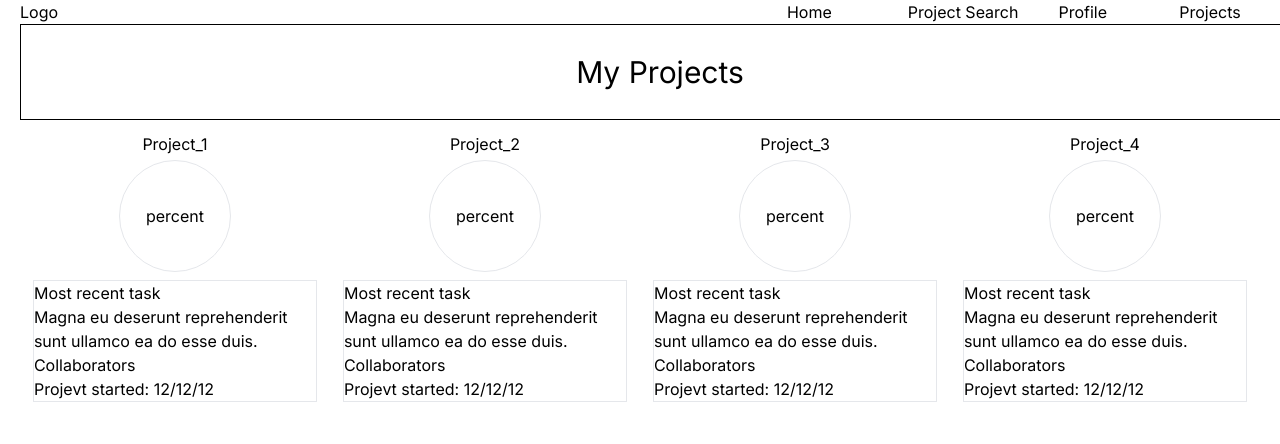
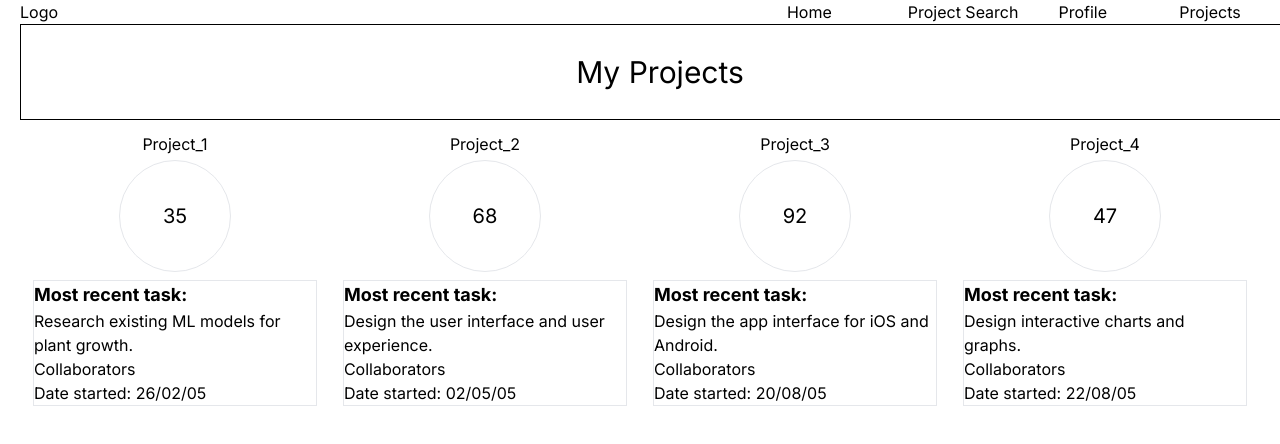
Before and after one commit to Bossm4n/project_planner, a Next.js app in the folder project-planner/: page /projects in a window 1280 px wide. Shown: the top 444 px of the page. Built offline with nearby package versions, Linux system fonts and the light colour scheme.

Commit message:
Fully linked the projects and projects data to individual project pages

```diff
--- a/project-planner/src/app/projects/[projectid]/page.tsx
+++ b/project-planner/src/app/projects/[projectid]/page.tsx
@@ -1,66 +1,19 @@
 import Navbar from "@/app/common_components/navbar";
 import React from "react";
+import exampleProjects from "../projects";
 
-interface Project {
-  title: string;
-  description: string;
-  tasks_remaining: string[];
-}
-
-interface ExampleProjects {
-  [projectName: string]: Project;
-}
-
-const exampleProjects: ExampleProjects = {
-  project1: {
-    title: "ML for strawberry growth",
-    description: "Use machine learning to optimize strawberry growth.",
-    tasks_remaining: [
-      "Research existing ML models for plant growth.",
-      "Collect data on strawberry growth conditions.",
-      "Train a machine learning model.",
-      "Implement the model in a controlled environment.",
-    ],
-  },
-  project2: {
-    title: "Web Application Development",
-    description: "Build a modern web application for project management.",
-    tasks_remaining: [
-      "Design the user interface and user experience.",
-      "Implement the frontend using React.",
-      "Develop the backend using Node.js and Express.",
-      "Integrate with a database for data storage.",
-    ],
-  },
-  project3: {
-    title: "Mobile App for Fitness Tracking",
-    description: "Create a mobile app to track and monitor fitness activities.",
-    tasks_remaining: [
-      "Design the app interface for iOS and Android.",
-      "Implement features for tracking workouts and nutrition.",
-      "Integrate with health data APIs for additional insights.",
-      "Test the app on various devices and platforms.",
-    ],
-  },
-  project4: {
-    title: "Data Visualization Dashboard",
-    description: "Develop a dashboard for visualizing data analytics.",
-    tasks_remaining: [
-      "Design interactive charts and graphs.",
-      "Implement data visualization components using D3.js.",
-      "Connect the dashboard to a data source.",
-      "Optimize performance for large datasets.",
-    ],
-  },
-};
 const Project = ({ params }: { params: { projectid: string } }) => {
-  console.log(exampleProjects[params.projectid]);
   return (
     <div>
       <Navbar />
-      <div>{exampleProjects[params.projectid].title}</div>
-      <div>{exampleProjects[params.projectid].description}</div>
-      <ul>
+      <div className="mt-3 text-2xl">
+        {exampleProjects[params.projectid].title}
+      </div>
+      <div className="mt-1">
+        {exampleProjects[params.projectid].description}
+      </div>
+      <ul className="mt-2">
+        <div className="text-lg">Tasks Remaing:</div>
         {exampleProjects[params.projectid].tasks_remaining.map((task) => {
           return <li>{task}</li>;
         })}
--- a/project-planner/src/app/projects/page.tsx
+++ b/project-planner/src/app/projects/page.tsx
@@ -1,6 +1,7 @@
 import React from "react";
 import Navbar from "../common_components/navbar";
 import Link from "next/link";
+import exampleProjects from "./projects";
 
 const Projects = () => {
   return (
@@ -16,27 +17,29 @@ const Projects = () => {
       <div className="flex flex-row mt-3 justify-around">
         {["Project_1", "Project_2", "Project_3", "Project_4"].map(
           (project, index) => {
+            const currProjectName = project.replace(/_/g, "").toLowerCase();
+
             return (
               <div className="flex flex-col items-center w-11/12">
                 {/* Project title and progress pie chart */}
-                <Link
-                  href={`projects/${project.replace(/_/g, "").toLowerCase()}`}
-                >
-                  {project}
-                </Link>
-                <div className="size-28 flex justify-center items-center border rounded-full mt-1 hover:transform hover:scale-105 hover:mt-1 transition-all">
-                  percent
+                <Link href={`projects/${currProjectName}`}>{project}</Link>
+                <div className="size-28 flex justify-center items-center border rounded-full mt-1 hover:transform hover:scale-105 hover:mt-1 transition-all text-xl">
+                  {exampleProjects[currProjectName].percent}
                 </div>
 
                 {/* Recent task */}
                 <div className="text-left w-11/12 border mt-2">
-                  <div>Most recent task</div>
+                  <div className="text-lg">
+                    <b>Most recent task:</b>
+                  </div>
                   <div>
-                    Magna eu deserunt reprehenderit sunt ullamco ea do esse
-                    duis.
+                    {exampleProjects[currProjectName].tasks_remaining[0]}
                   </div>
                   <div>Collaborators</div>
-                  <div>Projevt started: 12/12/12</div>
+                  <div>
+                    Date started:{" "}
+                    {exampleProjects[currProjectName].date_started}
+                  </div>
                 </div>
               </div>
             );
--- /dev/null
+++ b/project-planner/src/app/projects/projects.tsx
@@ -0,0 +1,65 @@
+interface IndividualProject {
+  title: string;
+  description: string;
+  tasks_remaining: string[];
+  date_started?: string;
+  percent: number;
+}
+
+interface ExampleProjects {
+  [projectName: string]: IndividualProject;
+}
+
+const exampleProjects: ExampleProjects = {
+  project1: {
+    title: "ML for strawberry growth",
+    description: "Use machine learning to optimize strawberry growth.",
+    tasks_remaining: [
+      "Research existing ML models for plant growth.",
+      "Collect data on strawberry growth conditions.",
+      "Train a machine learning model.",
+      "Implement the model in a controlled environment.",
+    ],
+    date_started: "26/02/05",
+    percent: 35,
+  },
+  project2: {
+    title: "Web Application Development",
+    description: "Build a modern web application for project management.",
+    tasks_remaining: [
+      "Design the user interface and user experience.",
+      "Implement the frontend using React.",
+      "Develop the backend using Node.js and Express.",
+      "Integrate with a database for data storage.",
+    ],
+    date_started: "02/05/05",
+    percent: 68,
+  },
+  project3: {
+    title: "Mobile App for Fitness Tracking",
+    description: "Create a mobile app to track and monitor fitness activities.",
+    tasks_remaining: [
+      "Design the app interface for iOS and Android.",
+      "Implement features for tracking workouts and nutrition.",
+      "Integrate with health data APIs for additional insights.",
+      "Test the app on various devices and platforms.",
+    ],
+    date_started: "20/08/05",
+    percent: 92,
+  },
+  project4: {
+    title: "Data Visualization Dashboard",
+    description: "Develop a dashboard for visualizing data analytics.",
+    tasks_remaining: [
+      "Design interactive charts and graphs.",
+      "Implement data visualization components using D3.js.",
+      "Connect the dashboard to a data source.",
+      "Optimize performance for large datasets.",
+    ],
+    date_started: "22/08/05",
+    percent: 47,
+  },
+};
+
+export default exampleProjects;
+export type { ExampleProjects, IndividualProject };
```
